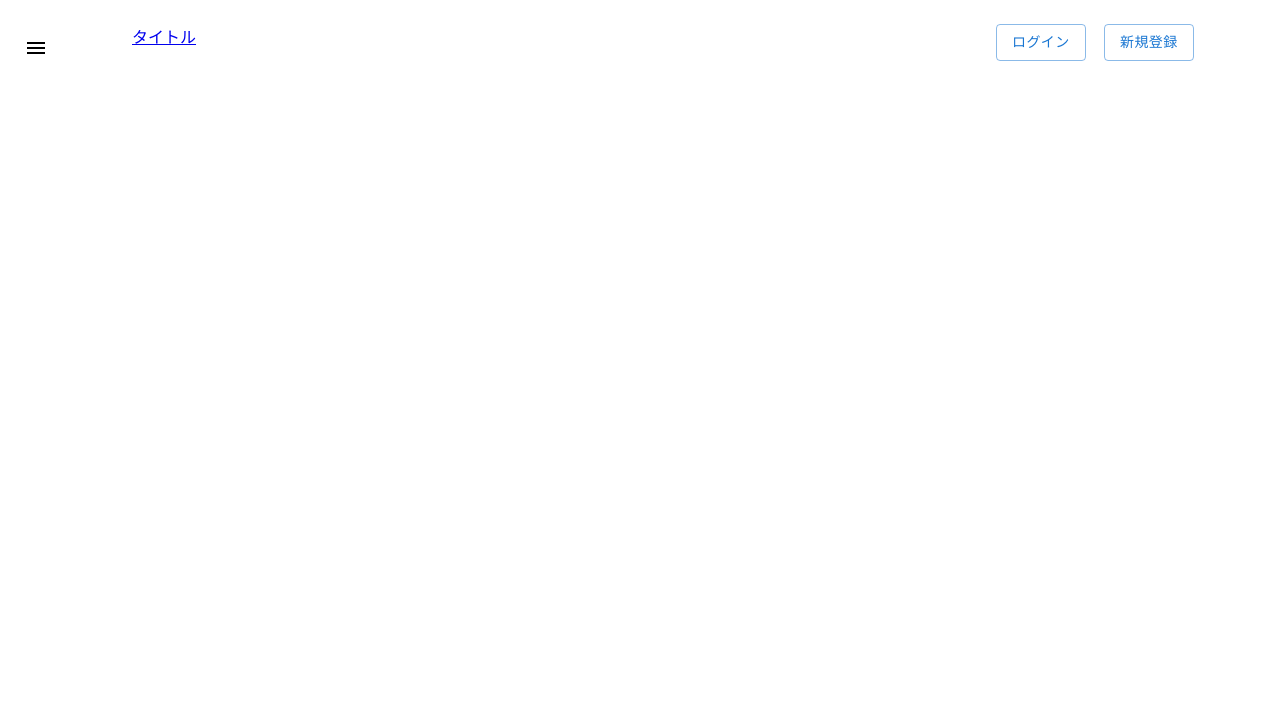
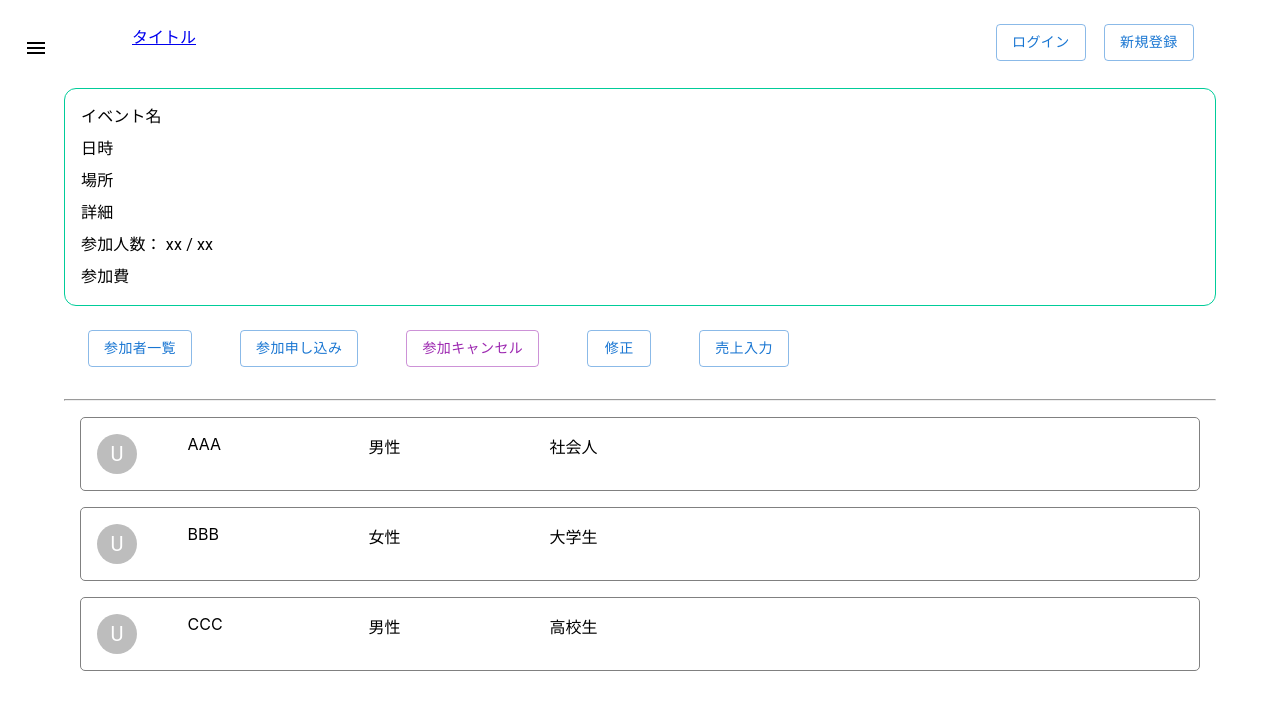
Before and after one commit to ke-kishimoto/opencourt-frontend, a React (Create React App) app: page /eventDetail/1/userList in a window 1280 px wide. Before the commit this address had no page. Shown: the top 710 px of the page. Built offline with nearby package versions, Linux system fonts and the light colour scheme.

Commit message:
イベント詳細にユーザー一覧追加

```diff
--- a/src/App.js
+++ b/src/App.js
@@ -17,6 +17,7 @@ import SegmentDelivery from './pages/SegmentDelivery';
 import EventSales from './components/EventSales';
 import JoinCancelForm from './forms/JoinCancelForm';
 import JoinForm from './forms/JoinForm';
+import BasicUserList from './components/BasicUserList';
 
 function App() {
   return (
@@ -40,6 +41,7 @@ function App() {
             <Route path="eventSales" element={<EventSales/>}></Route>
             <Route path="joinCancel" element={<JoinCancelForm/>}></Route>
             <Route path="joinForm" element={<JoinForm/>}></Route>
+            <Route path="userList" element={<BasicUserList/>}></Route>
           </Route>
         </Routes>
       </BrowserRouter>
--- /dev/null
+++ b/src/components/BasicUserItem.js
@@ -0,0 +1,33 @@
+import { Box } from '@mui/system';
+import Grid from '@mui/material/Grid';
+import Avatar from '@mui/material/Avatar';
+
+const BasicUserItem = (props) => {
+  return (
+    <Box sx={{ p: 2, m: 2 ,
+			border: '1px solid grey',
+			borderRadius: '5px',
+			'&:hover': {
+				backgroundColor: '#EEE',
+			},}}
+		>
+      <Grid container>
+        <Grid item xs={1}>
+          <Avatar>U</Avatar>
+        </Grid>
+        <Grid item xs={2}>
+          {props.user.name}
+        </Grid>
+        <Grid item xs={2}>
+          {props.user.gender_name}
+        </Grid>
+        <Grid item xs={2}>
+          {props.user.category_name}
+        </Grid>
+        <Grid item xs={5}/>
+      </Grid>
+		</Box>
+  )
+}
+
+export default BasicUserItem;
--- /dev/null
+++ b/src/components/BasicUserList.js
@@ -0,0 +1,30 @@
+import { useState, useEffect } from 'react';
+import { useParams } from "react-router-dom";
+import BasicUserItem from '../components/BasicUserItem'
+
+const BasicUserList = () => {
+
+  const [users, setUsers] = useState([]);
+  const { id } = useParams();
+
+  useEffect(() => {
+    setUsers([
+      {id:1, name: 'AAA', gender_name: '男性', category_name: '社会人'},
+      {id:1, name: 'BBB', gender_name: '女性', category_name: '大学生'},
+      {id:1, name: 'CCC', gender_name: '男性', category_name: '高校生'},
+    ])
+  }, [])
+
+  return (
+    <>
+    {users.map(e => {
+      return (
+        <BasicUserItem user={e} />
+      )
+    })}
+    </>
+  )
+
+}
+
+export default BasicUserList;
--- a/src/pages/EventDetail.js
+++ b/src/pages/EventDetail.js
@@ -22,7 +22,7 @@ const EventDetail = () => {
           sx={{
             m: 3
           }}
-          onClick={() => { }}
+          onClick={() => { navigate('userList') }}
         >
           参加者一覧
           </Button>
```
